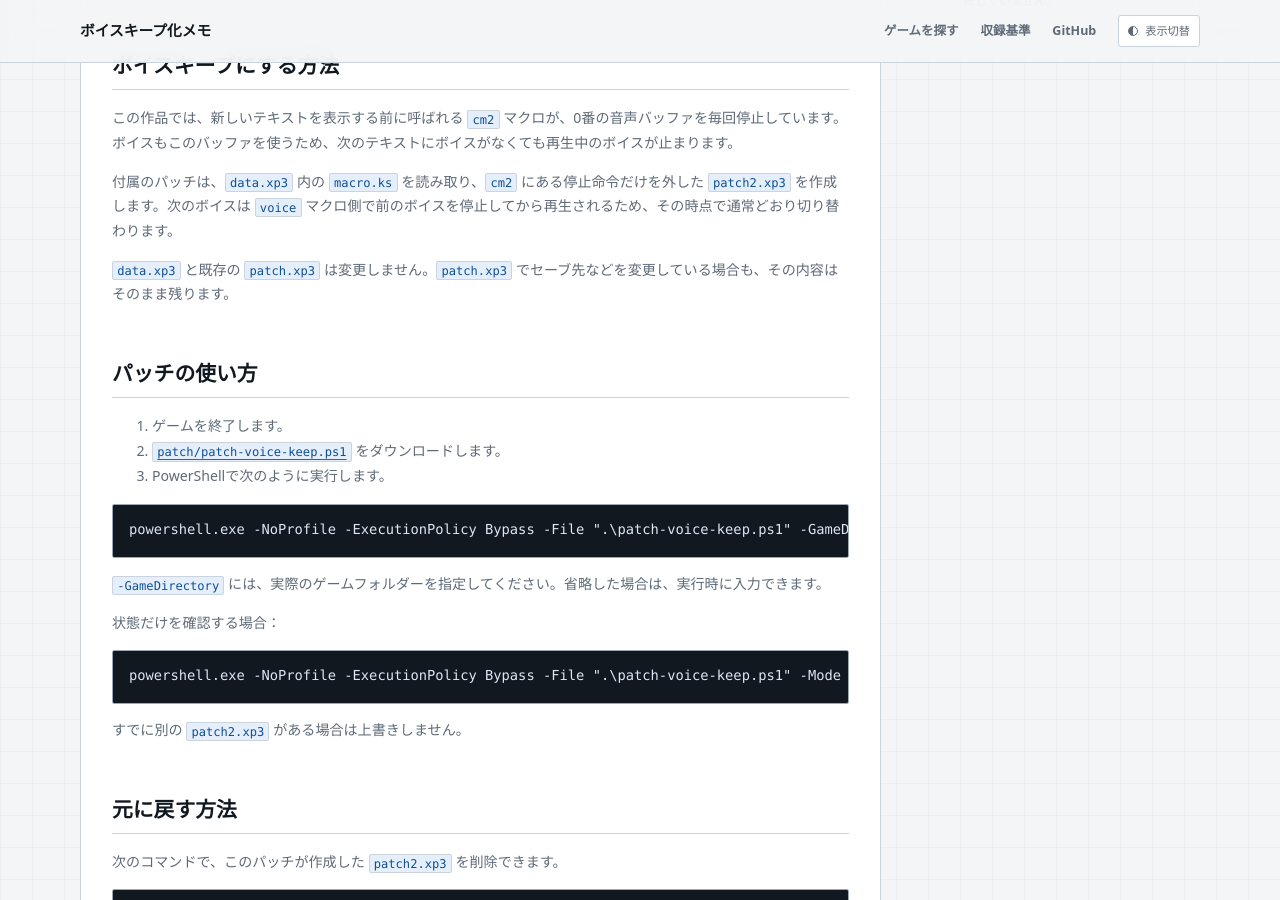
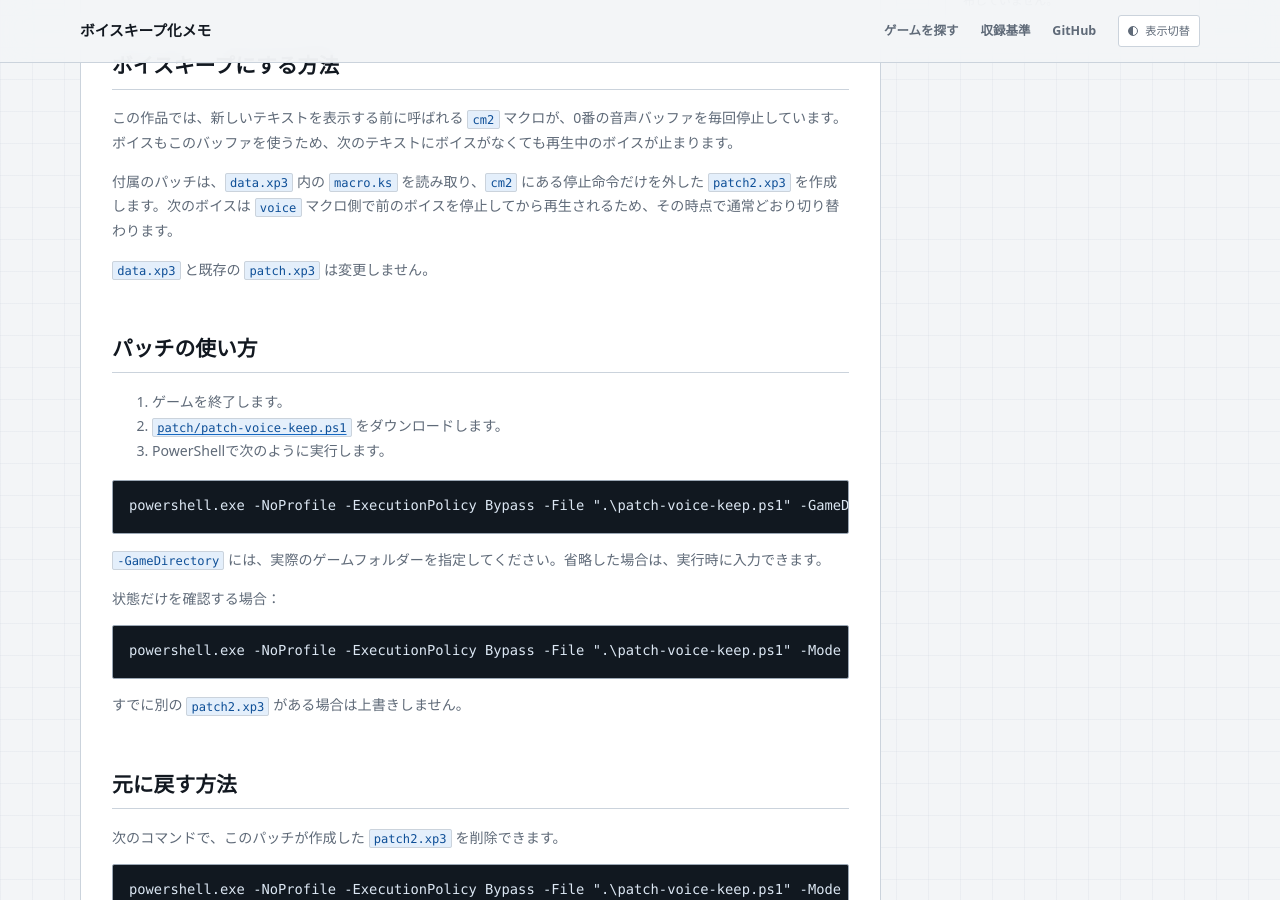
Before and after one commit to CjangCjengh/galgame-voice-keep, a Jekyll site: the page built from docs/games/venus-blood/index.md, in a window 1280 px wide and 900 px high, scrolled down 561 px. Built offline with Jekyll 4.4.1, drawn with Linux system fonts in a browser that asks for light colours.

Commit message:
Remove unrelated save path notes

```diff
--- a/docs/games/venus-blood/index.md
+++ b/docs/games/venus-blood/index.md
@@ -19,7 +19,7 @@ permalink: /games/venus-blood/
 
 付属のパッチは、`data.xp3` 内の `macro.ks` を読み取り、`cm2` にある停止命令だけを外した `patch2.xp3` を作成します。次のボイスは `voice` マクロ側で前のボイスを停止してから再生されるため、その時点で通常どおり切り替わります。
 
-`data.xp3` と既存の `patch.xp3` は変更しません。`patch.xp3` でセーブ先などを変更している場合も、その内容はそのまま残ります。
+`data.xp3` と既存の `patch.xp3` は変更しません。
 
 ## パッチの使い方
 
```
Also changed, not shown: docs/games/venus-blood-empire/index.md (+1 -1 lines), games/venus-blood-empire/README.md, games/venus-blood/README.md.
